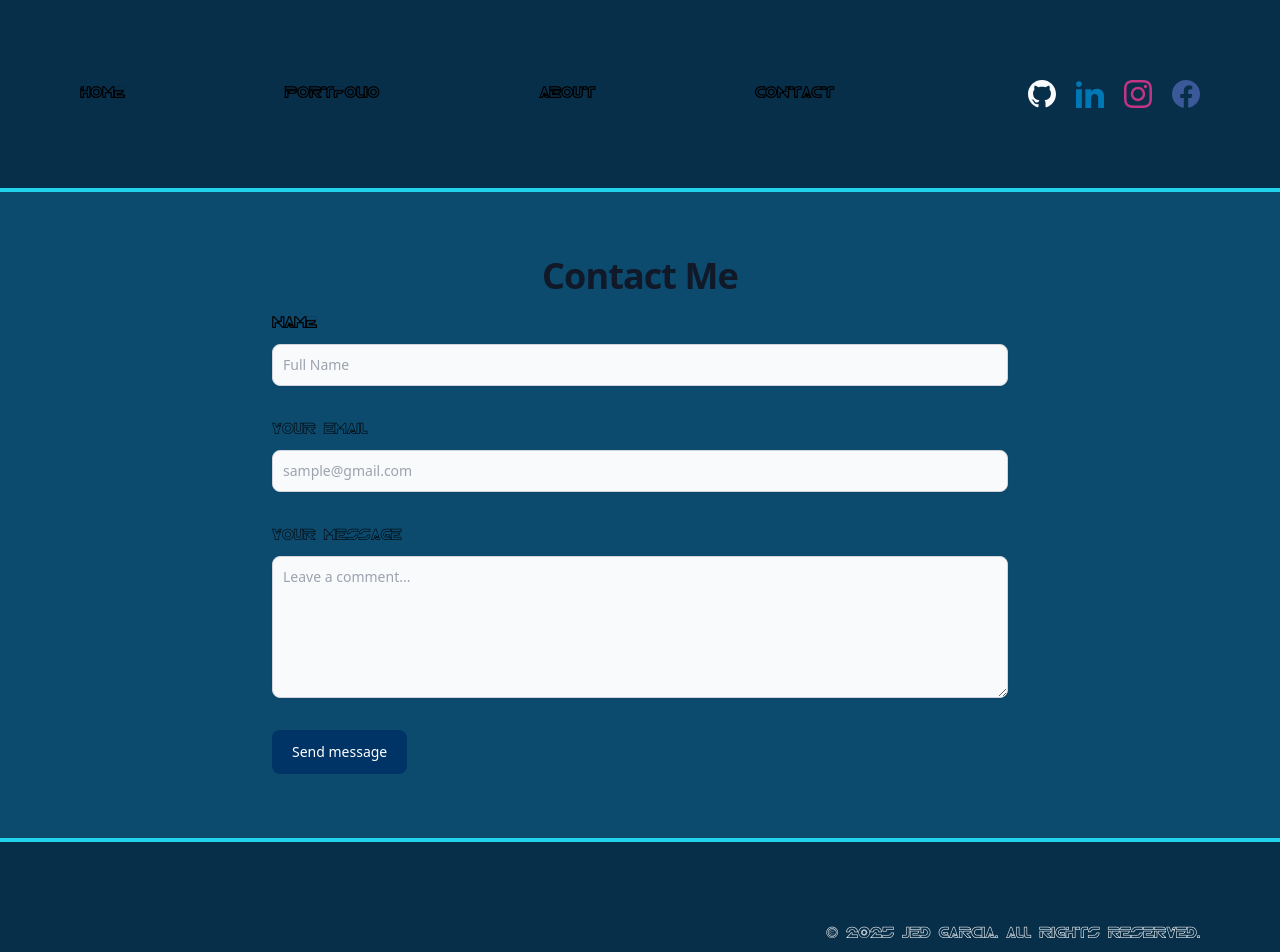
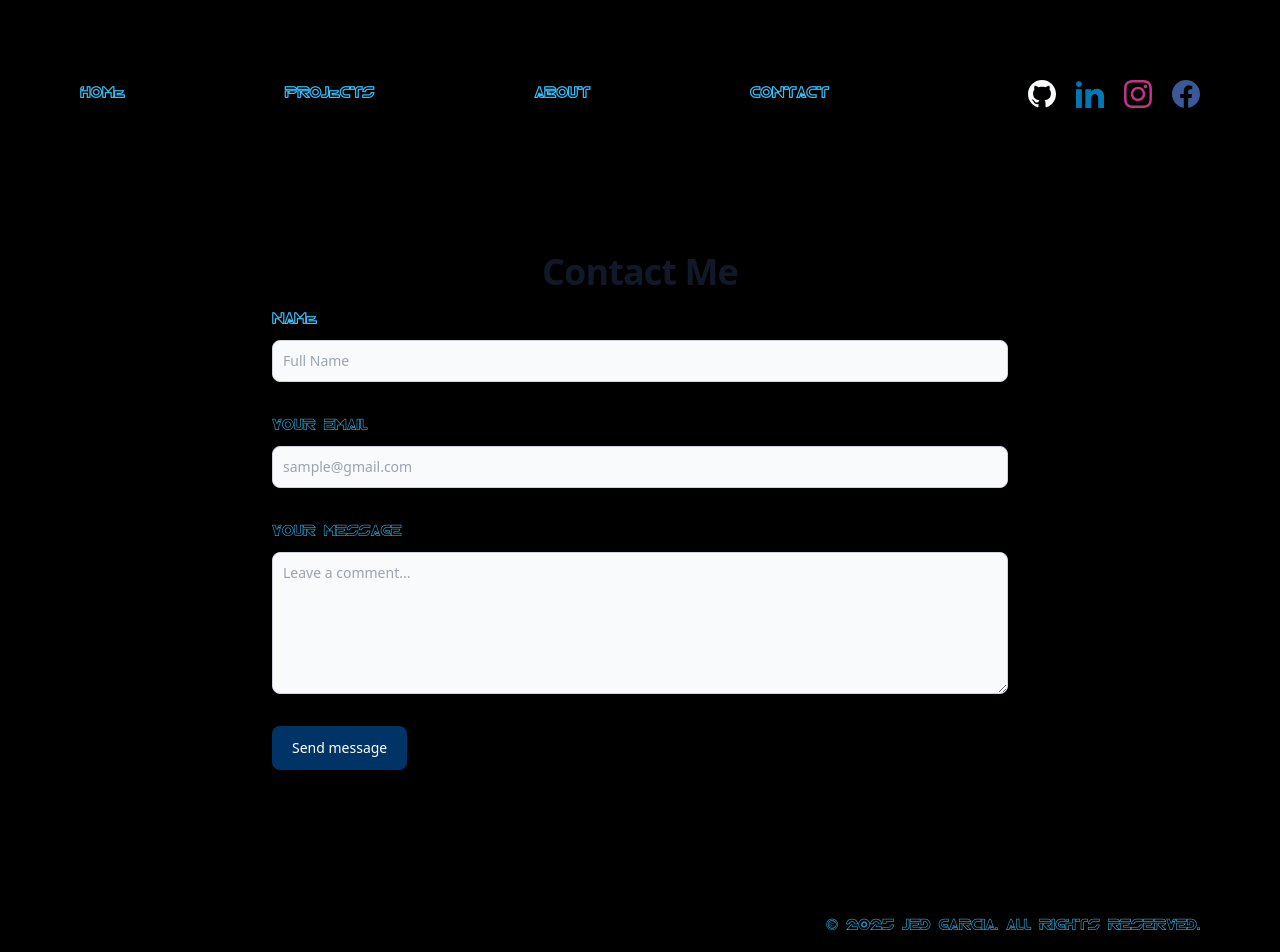
Before and after one commit to jedi24garcia/main-web-react, a React (Create React App) app: page /Contact in a window 1280 px wide. Shown: the top 952 px of the page. Built offline with nearby package versions, Linux system fonts and the light colour scheme.

Commit message:
modified all pages to a black bg

```diff
--- a/src/About.js
+++ b/src/About.js
@@ -17,11 +17,10 @@ import universalImage from './/images/Universal.jpg';
 
 function About() {
     return (
-        <div className='bg-sky-900'>
+        <div className='bg-black'>
             <Home />
             <div className='item-body px-60 py-10'>
-                <h1 className='mb-4 text-4xl tracking-tight font-extrabold text-gray-900 dark:text-white'>about</h1>
-                <p className='item-body py-5 font-tr2n'>Hello there,<br />
+                <p className='item-body py-5 font-tr2n text-sky-400/100'>Hello there,<br />
                     I'm a dedicated programmer living in Auckland, New Zealand.<br />
                     Beyond of the world of coding, I love to explore new places and cultures,<br />
                     which combines my love for traveling with a curiosity of learning.<br />
@@ -31,7 +30,7 @@ function About() {
             <div className='flex justify-center items-center mb-12'>
                 <img src={aboutImage} className="object-cover opacity-75 rounded-lg hover:scale-110 transform transition duration-500 border-4 border-cyan-400" style={{ width: '400px' }} alt='' />
             </div>
-            <p className='item-body px-60 font-tr2n'>I've had the privilege of exploring some incredible destinations, each one leveling<br />
+            <p className='item-body px-60 font-tr2n text-sky-400/100'>I've had the privilege of exploring some incredible destinations, each one leveling<br />
                 its unique mark on my journey. From breathtaking landscapes to rich cultural experiences, traveling has been
                 a source of inspiration and growth for me. Please enjoy a few of the unforgettable places I've visited.
             </p>
--- a/src/App.js
+++ b/src/App.js
@@ -5,7 +5,7 @@ import { BrowserRouter, Routes, Route } from 'react-router-dom';
 import HomePage from './HomePage';
 import About from './About';
 import Contact from './Contact';
-import Portfolio from './Portfolio';
+import Project from './Project';
 
 function App() {
   return (
@@ -14,7 +14,7 @@ function App() {
         <Route path="" element={<HomePage />} />
         <Route path="/HomePage" element={<HomePage />} />
         <Route path="/About" element={<About />} />
-        <Route path="/Portfolio" element={<Portfolio />} />
+        <Route path="/Project" element={<Project />} />
         <Route path="/Contact" element={<Contact />} />
       </Routes>
     </BrowserRouter>
--- a/src/Contact.js
+++ b/src/Contact.js
@@ -11,13 +11,13 @@ function ContactForm() {
     }
 
     return (
-        <div className="bg-sky-900">
+        <div className="bg-black">
             <Home />
             <div className="py-8 lg:py-16 px-4 mx-auto max-w-screen-md">
                 <h2 className="mb-4 text-4xl tracking-tight font-extrabold text-center text-gray-900 dark:text-white">Contact Me</h2>
                 <form className="space-y-8" onSubmit={handleSubmit} method="POST">
                     <div>
-                        <label htmlFor="name" className="block mb-2 font-tr2n font-extrabold">Name</label>
+                        <label htmlFor="name" className="block mb-2 font-tr2n font-extrabold text-sky-400/100">Name</label>
                         <input
                             type="text"
                             id="name"
@@ -28,7 +28,7 @@ function ContactForm() {
                         />
                     </div>
                     <div>
-                        <label htmlFor="email" className="block mb-2 font-tr2n">Your email</label>
+                        <label htmlFor="email" className="block mb-2 font-tr2n text-sky-400/100">Your email</label>
                         <input
                             type="email"
                             id="email"
@@ -44,7 +44,7 @@ function ContactForm() {
                         errors={state.errors}
                     />
                     <div className="sm:col-span-2">
-                        <label htmlFor="message" className="block mb-2 font-tr2n">Your message</label>
+                        <label htmlFor="message" className="block mb-2 font-tr2n text-sky-400/100">Your message</label>
                         <textarea
                             id="message"
                             name="message"
--- a/src/Footer.js
+++ b/src/Footer.js
@@ -2,8 +2,8 @@ import React from 'react';
 
 function FooterPage() {
     return (
-        <footer className="p-20 bg-sky-950 border-t-4 border-cyan-400">
-            <p className="text-base text-white text-right font-tr2n">© 2025 Jed Garcia. All rights reserved.</p>
+        <footer className="p-20 bg-black">
+            <p className="text-base text-sky-400/100 text-right font-tr2n">© 2025 Jed Garcia. All rights reserved.</p>
         </footer>
     );
 };
--- a/src/HomePage.js
+++ b/src/HomePage.js
@@ -9,10 +9,10 @@ function HomePage() {
     return (
         <div>
             <Home />
-                <div className='context flex p-10 bg-sky-900'>
-                    <img src={profileImage} className="object-cover rounded-lg hover:scale-110 transform transition duration-500 border-4 border-cyan-400" style={{ width: '400px' }} alt='' />
+                <div className='context flex p-10 bg-black'>
+                    <img src={profileImage} className="object-cover rounded-lg hover:scale-110 transform transition duration-500" style={{ width: '400px' }} alt='' />
                     <div className='item-body px-20'>
-                        <p className='font-tr2n'><b>&lt;</b> This is my personal website. Please feel free to look around and enjoy! 😊 <b>&gt;</b></p>
+                        <p className='font-tr2n text-sky-400/100'><b>&lt;</b> This is my personal website. Please feel free to look around and enjoy! 😊 <b>&gt;</b></p>
                     </div>
                 </div>
             <FooterPage />
--- a/src/Portfolio.js
+++ b/src/Project.js
@@ -6,14 +6,11 @@ import FooterPage from './Footer';
 import consoleImage from './/images/consoles.jpg';
 import firstProject from './/images/mainbg.webp';
 
-function Portfolio() {
+function Project() {
     return (
-        <div className='bg-sky-900'>
+        <div className='bg-black'>
             <Home />
-            <div className='item-body px-60 py-10'>
-                <h1 className='mb-4 text-4xl tracking-tight font-extrabold text-gray-900 dark:text-white'>projects</h1>
-            </div>
-            <p className='item-body px-60 font-tr2n'>Below are some of my personal projects, each reflecting my passion for creativity<br />
+            <p className='item-body px-60 font-tr2n text-sky-400/100'>Below are some of my personal projects, each reflecting my passion for creativity<br />
             and coding. From web applications to mobile development, these projects showcase my journey through the world of<br />
             technology. Take a moment to explore, dive into details, and enjoy the work that reflects my creativity as a developer.<br />
             </p>
@@ -23,14 +20,14 @@ function Portfolio() {
                     <a href='https://github.com/jedi24garcia/Fitness-App/tree/master' rel=''>
                         <img src={firstProject} className="w-full aspect-video object-cover rounded-lg hover:scale-110 transform transition duration-500 border-4 border-cyan-400" alt='' />
                     </a>
-                    <p className='py-10 font-tr2n'>This is a mobile application using React-Native to guide individuals who are just starting out at the gym!</p>
+                    <p className='py-10 font-tr2n text-sky-400/100'>This is a mobile application using React-Native to guide individuals who are just starting out at the gym!</p>
                 </section>
                 <section className='item-body w-1/2 px-5'>
                     <h2 className='mb-4 text-2xl tracking-tight font-extrabold text-gray-900 dark:text-white'>Robotech</h2>
                     <a href='https://github.com/jedi24garcia/robotech/blob/master/airobo/self.py' rel=''>
                         <img src={consoleImage} className="w-full aspect-video object-cover rounded-lg hover:scale-110 transform transition duration-500 border-4 border-cyan-400" alt='' />
                     </a>
-                    <p className='py-10 font-tr2n'>A Python program that lets the user use their voice to open a web browser. When a user say something like 'open Google' or 'open Youtube,' it listens, recognizes the command, and opens up the browser to the website they've asked for. It is still a work
+                    <p className='py-10 font-tr2n text-sky-400/100'>A Python program that lets the user use their voice to open a web browser. When a user say something like 'open Google' or 'open Youtube,' it listens, recognizes the command, and opens up the browser to the website they've asked for. It is still a work
                         in progress.
                     </p>
                 </section>
@@ -40,4 +37,4 @@ function Portfolio() {
     );
 };
 
-export default Portfolio;
+export default Project;
--- a/src/main.js
+++ b/src/main.js
@@ -4,11 +4,11 @@ import { Link } from 'react-router-dom';
 function Home() {
   return (
     <>
-      <header className="flex justify-between items-center p-20 bg-sky-950 border-b-4 border-cyan-400">
+      <header className="flex justify-between items-center p-20 bg-black">
         <nav className='flex items-center space-x-10'>
-          <ul className='flex space-x-40 font-tr2n font-extrabold'>
+          <ul className='flex space-x-40 font-tr2n font-extrabold text-sky-400/100'>
             <Link to="/HomePage" className="hover:scale-110">Home</Link>
-            <Link to="/Portfolio" className="hover:scale-110">Portfolio</Link>
+            <Link to="/Project" className="hover:scale-110">Projects</Link>
             <Link to="/About" className="hover:scale-110">About</Link>
             <Link to="/Contact" className="hover:scale-110">Contact</Link>
           </ul>
```
